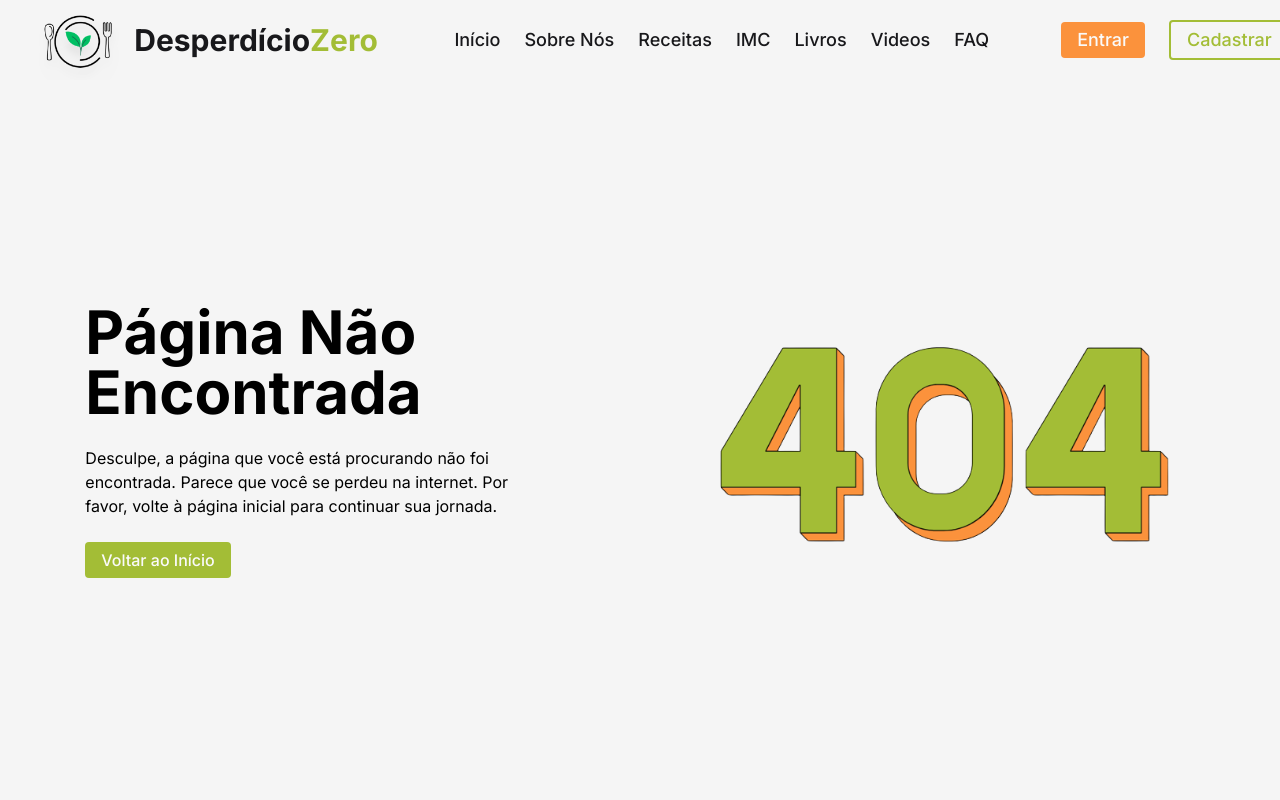
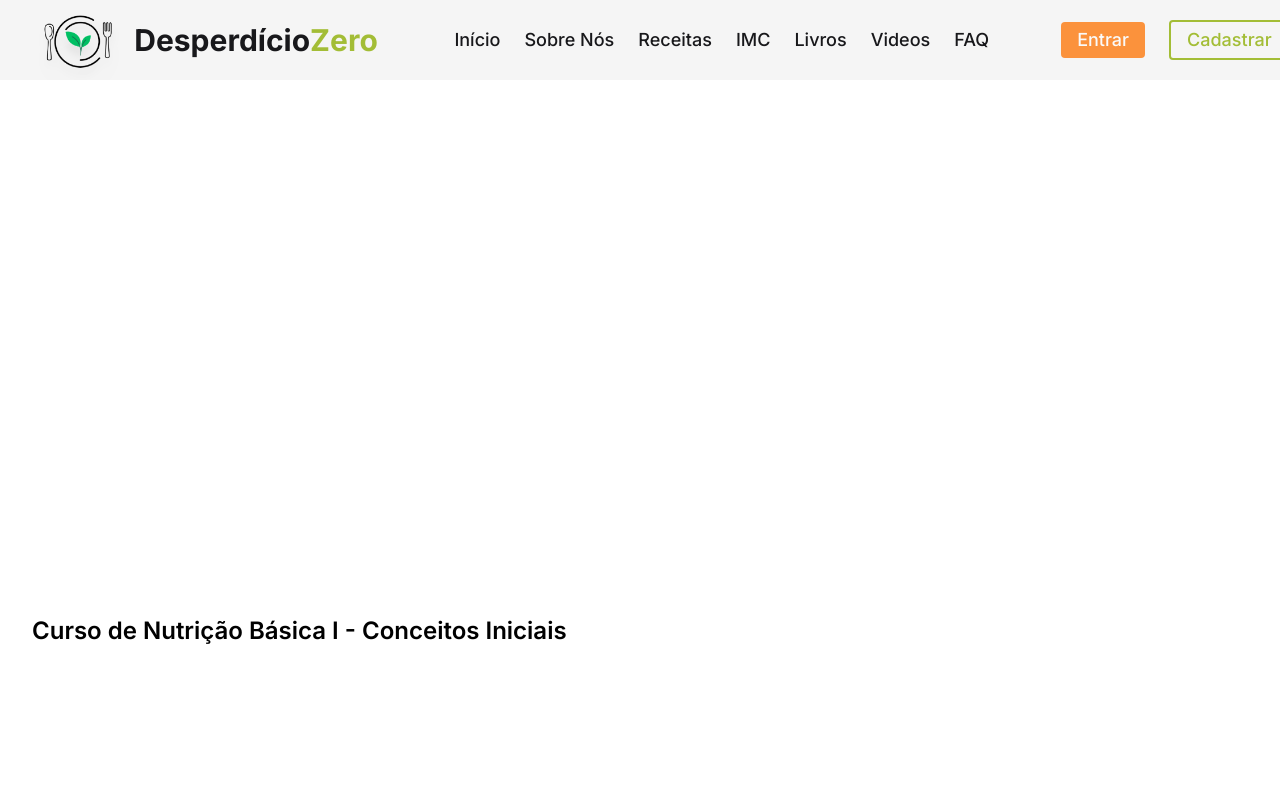
Before and after one commit to Lzinnxl007/TCC, a Next.js app: page /video/1 in a window 1280 px wide. Before the commit this address had no page. Shown: the top 800 px of the page. Built offline with nearby package versions, Linux system fonts and the light colour scheme.

Commit message:
add video view page

```diff
--- /dev/null
+++ b/src/app/video/[videoView]/page.jsx
@@ -0,0 +1,43 @@
+'use client'
+
+import Header from "@/components/Default/Header"
+import { useSearchParams } from "next/navigation"
+import { useRef } from "react"
+export default function Video() {
+
+    const searchParams = useSearchParams()
+    const player = useRef()
+
+    const url = searchParams.get('url')
+
+    return (
+        <section className="w-screen min-h-[150vh]">
+            <Header/>
+            <div className="flex lg:flex-col items-center gap-8 p-8">
+                <div className="w-full max-w-[70%] lg:max-w-full">
+                    <div className="w-full h-full rounded-xl aspect-video overflow-hidden">
+                        <iframe
+                        width="100%"
+                        height="100%"
+                        src={url}
+                        title="YouTube video player"
+                        frameborder="0"
+                        allow="accelerometer; autoplay; clipboard-write; encrypted-media; gyroscope; picture-in-picture; web-share"
+                        allowfullscreen="allowfullscreen"
+                        mozallowfullscreen="mozallowfullscreen"
+                        msallowfullscreen="msallowfullscreen"
+                        oallowfullscreen="oallowfullscreen"
+                        webkitallowfullscreen="webkitallowfullscreen"
+                        ref={player}/>
+                    </div>
+
+                    <div className="mt-6">
+                        <h1 className="text-2xl font-semibold">
+                            Curso de Nutrição Básica I - Conceitos Iniciais
+                        </h1>
+                    </div>
+                </div>
+            </div>
+        </section>
+    )
+}
--- a/src/app/videos/page.jsx
+++ b/src/app/videos/page.jsx
@@ -14,7 +14,8 @@ export default function Videos() {
                 </p>
             </div>
             <div className="px-10 pt-10 w-full mx-auto">
-                <VideoCard/>
+                <VideoCard url="https://www.youtube.com/embed/TvnQMk_FqqU?si=gX16Y1tVX9YYrNxr?fs=1&controls=1"
+                title="Curso de Nutrição Básica I - Conceitos Iniciais"/>
             </div>
         </section>
     )
--- a/src/components/Videos/VideoCard.jsx
+++ b/src/components/Videos/VideoCard.jsx
@@ -1,10 +1,28 @@
+'use client'
+
 import { Clock4 } from "lucide-react"
-export default function VideoCard() {
+import { useRouter } from "next/navigation"
+export default function VideoCard({ url, title }) {
+
+    const router = useRouter()
+
+    const navigate = () => {
+        router.push(`/video/${title}?url=${url}`)
+    }
+
     return (
-        <button className="rounded-xl overflow-hidden w-full max-w-sm
+        <button onClick={navigate}
+         className="rounded-xl overflow-hidden w-full max-w-sm
         h-auto bg-zinc-50 dark:bg-zinc-800 mx-auto">
             <div className="w-full h-1/2">
-                <iframe width="100%" height="250" src="https://www.youtube.com/embed/TvnQMk_FqqU?si=gX16Y1tVX9YYrNxr" title="YouTube video player" frameborder="0" allow="accelerometer; autoplay; clipboard-write; encrypted-media; gyroscope; picture-in-picture; web-share" allowfullscreen/>
+                <iframe
+                width="100%"
+                height="250px"
+                src={url}
+                title="YouTube video player"
+                frameborder="0"
+                allow="accelerometer; autoplay; clipboard-write; encrypted-media; gyroscope; picture-in-picture; web-share"
+                allowfullscreen/>
             </div>
             <div className="p-4 space-y-4 text-zinc-900 dark:text-zinc-50 w-full min-h-[170px]">
                 <p className="text-orange-400 float-left">
```
